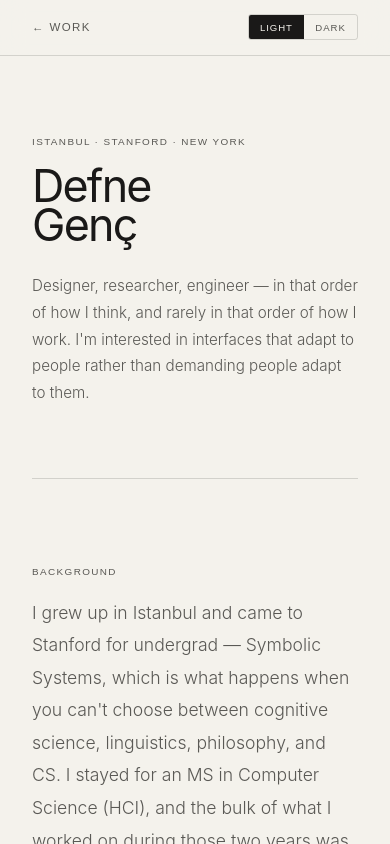
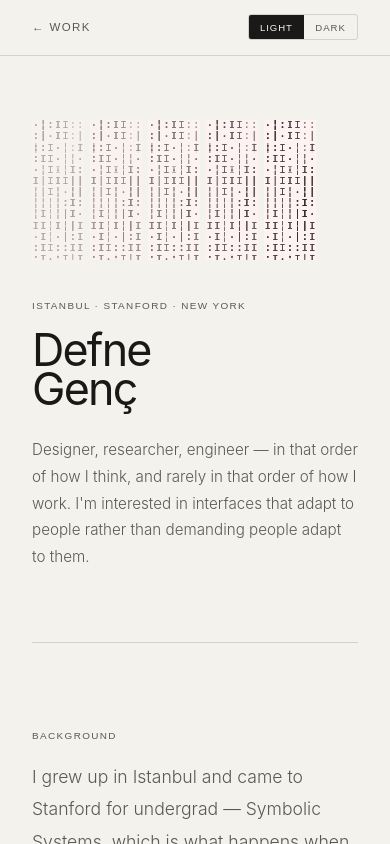
Before and after one commit to defnegenc/portfolio-v2, a Next.js app: page /about in a window 390 px wide. Built offline with nearby package versions, Linux system fonts and the light colour scheme; a web font is replaced by a local one.

Commit message:
About: show ASCII strips on mobile at 140px height

```diff
--- a/app/about/page.tsx
+++ b/app/about/page.tsx
@@ -40,8 +40,8 @@ export default function About() {
         .fade-up-4 { animation-delay: 0.28s; }
         .fade-up-5 { animation-delay: 0.36s; }
         @media (max-width: 700px) {
-          .hero-inner { flex-direction: column !important; }
-          .hero-strips { display: none !important; }
+          .hero-inner { flex-direction: column !important; gap: 1.5rem !important; }
+          .hero-strips { height: 140px !important; }
           .content-grid { grid-template-columns: 1fr !important; gap: 1.25rem !important; }
           .fact-grid { grid-template-columns: 1fr !important; }
         }
@@ -71,9 +71,9 @@ export default function About() {
         <div className="fade-up fade-up-1 hero-inner" style={{ display: 'flex', gap: '4rem', padding: '4rem 0 4.5rem', borderBottom: '1px solid var(--hairline)', alignItems: 'flex-start' }}>
 
           {/* ASCII strips */}
-          <div className="hero-strips" style={{ display: 'flex', gap: 6, height: 280, flexShrink: 0 }}>
+          <div className="hero-strips" style={{ display: 'flex', gap: 6, height: 280, flexShrink: 0, alignSelf: 'stretch' }}>
             {[0.4, 0.55, 0.7, 0.85, 1].map((opacity, i) => (
-              <div key={i} style={{ width: 46, height: '100%', overflow: 'hidden', opacity }}>
+              <div key={i} style={{ flex: 1, minWidth: 40, maxWidth: 52, height: '100%', overflow: 'hidden', opacity }}>
                 <AsciiCanvas breathe lightMode={isLight} />
               </div>
             ))}
```
